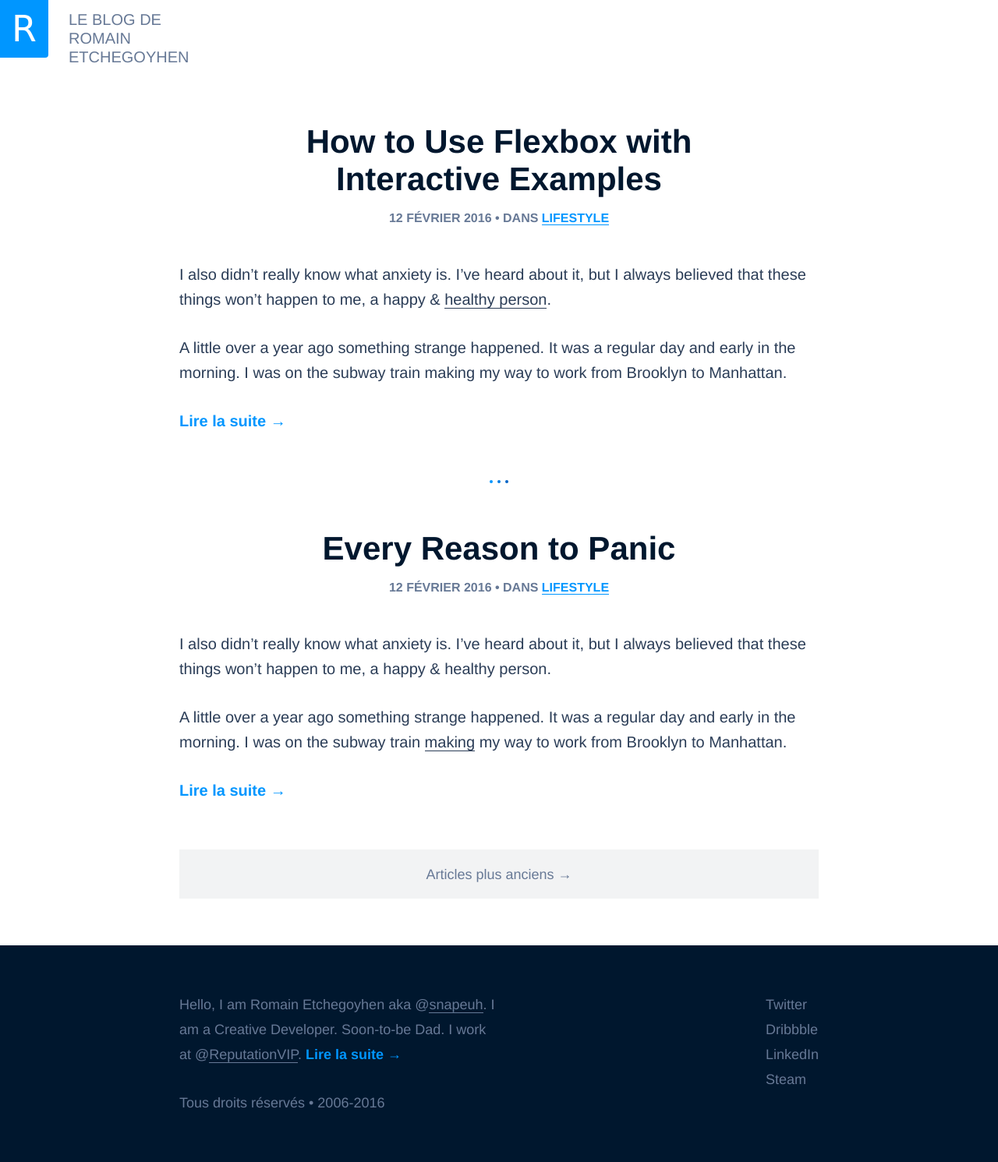
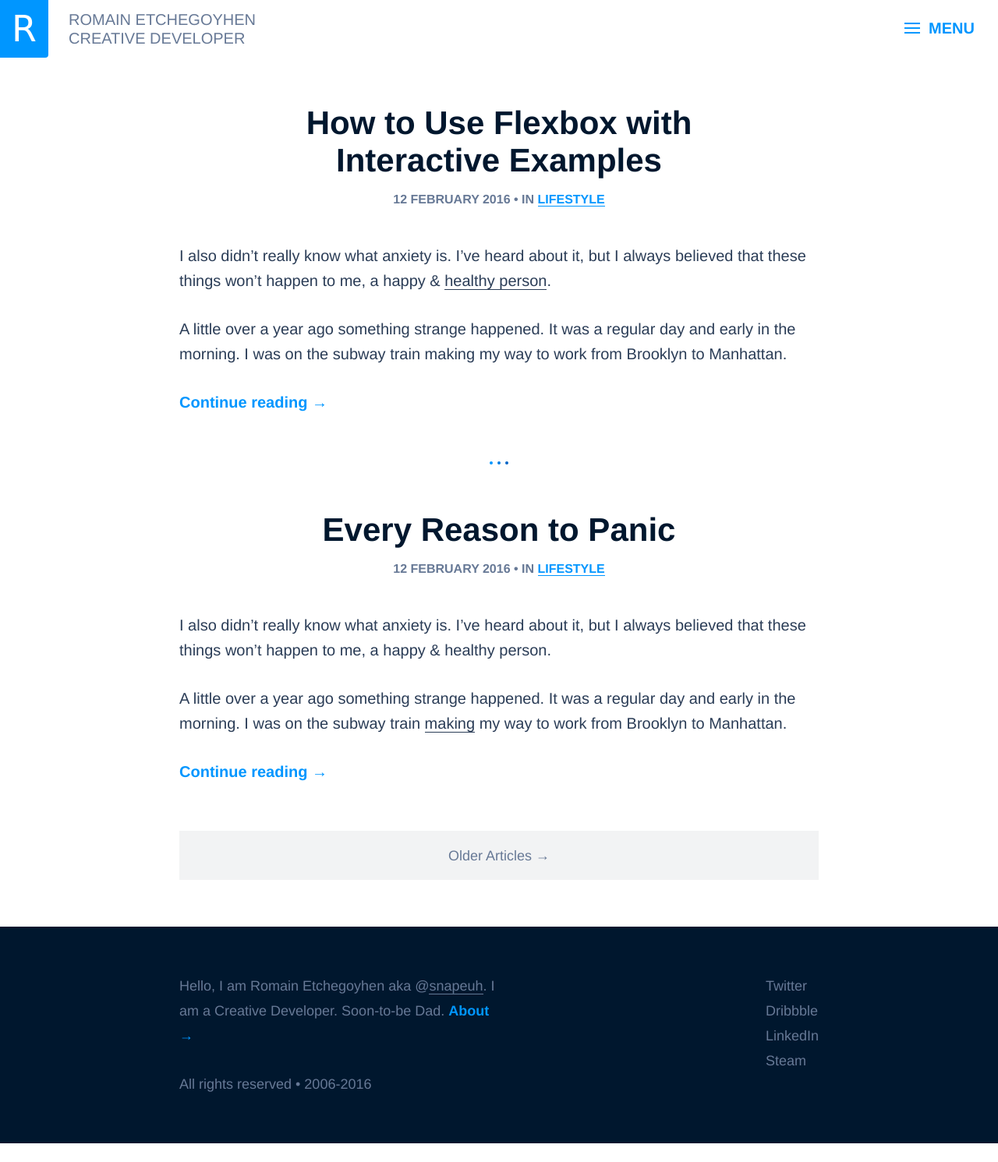
Before and after one commit to snapeuh/blog, a PHP site: page / in a window 1280 px wide. Shown: the whole page at 78% size. After the commit the page ends 1467 px from the top, so only its background shows below. Run offline with PHP 8.4, Linux system fonts and the light colour scheme; some libraries are stand-ins or nearby versions.

Commit message:
Added a menu and translated some text into english

```diff
--- a/css/style.css
+++ b/css/style.css
@@ -34,7 +34,6 @@ header .logo {
   position: relative;
   display: inline-block;
   padding: 13px 0px 13px 88px;
-  width: 275px;
   text-transform: uppercase;
   text-decoration: none; }
   header .logo .name {
@@ -54,6 +53,48 @@ header .logo {
     font-size: 46px;
     line-height: 44px;
     border-bottom-right-radius: 4px; }
+header .nav {
+  position: relative;
+  float: right;
+  margin: 20px 30px 0px 0px; }
+  header .nav > button {
+    background: none;
+    border: none;
+    outline: none;
+    font-size: 20px;
+    line-height: 24px;
+    color: #0096ff;
+    text-transform: uppercase;
+    font-weight: 600; }
+  header .nav svg {
+    vertical-align: -9px; }
+    header .nav svg rect {
+      fill: #0096ff; }
+  header .nav .dropdown {
+    position: absolute;
+    background: #fff;
+    top: 120%;
+    left: 50%;
+    width: 110px;
+    margin-left: -55px;
+    border-radius: 4px;
+    list-style: none;
+    text-align: center;
+    box-shadow: 0px 1px 3px rgba(0, 0, 0, 0.15);
+    visibility: hidden;
+    opacity: 0;
+    transform: scale(0.6);
+    transform-origin: 50% 0%;
+    transition: all ease-out .1s; }
+    header .nav .dropdown li {
+      padding: 8px 25px;
+      border-top: 1px solid #f2f3f4; }
+    header .nav .dropdown a {
+      color: #677996; }
+    header .nav .dropdown.in {
+      transform: scale(1);
+      visibility: visible;
+      opacity: 1; }
 
 main {
   width: 820px;
@@ -111,12 +152,12 @@ main {
     main .separator:after {
       background: #0064c6;
       left: 10px; }
-  main nav {
+  main .pagination {
     background: #f2f3f4;
     margin-top: 60px;
     padding: 15px;
     text-align: center; }
-    main nav a {
+    main .pagination a {
       color: #677996;
       font-size: 18px; }
 
--- a/css/style.scss
+++ b/css/style.scss
@@ -7,6 +7,7 @@ $title-color: #00172e;
 $content-width: 820px;
 
 $site-background: #ffffff;
+$light-background: #f2f3f4;
 $footer-background: #00172e;
 
 *,
@@ -54,7 +55,6 @@ header {
         position: relative;
         display: inline-block;
         padding: 13px 0px 13px 88px;
-        width: 275px;
         text-transform: uppercase;
         text-decoration: none;
 
@@ -77,6 +77,64 @@ header {
             font-size: 46px;
             line-height: 44px;
             border-bottom-right-radius: 4px;
+        }
+    }
+
+    .nav {
+        position: relative;
+        float: right;
+        margin: 20px 30px 0px 0px;
+
+        & > button {
+            background: none;
+            border: none;
+            outline: none;
+            font-size: 20px;
+            line-height: 24px;
+            color: $highlight-text-color;
+            text-transform: uppercase;
+            font-weight: 600;
+        }
+
+        svg {
+            vertical-align: -9px;
+
+            rect {
+                fill: $highlight-text-color;
+            }
+        }
+
+        .dropdown {
+            position: absolute;
+            background: #fff;
+            top: 120%;
+            left: 50%;
+            width: 110px;
+            margin-left: -55px;
+            border-radius: 4px;
+            list-style: none;
+            text-align: center;
+            box-shadow: 0px 1px 3px rgba(0, 0, 0, .15);
+            visibility: hidden;
+            opacity: 0;
+            transform: scale(.6);
+            transform-origin: 50% 0%;
+            transition: all ease-out .1s;
+
+            li {
+                padding: 8px 25px;
+                border-top: 1px solid $light-background;
+            }
+
+            a {
+                color: $secondary-text-color;
+            }
+
+            &.in {
+                transform: scale(1);
+                visibility: visible;
+                opacity: 1;
+            }
         }
     }
 }
@@ -164,8 +222,8 @@ main {
         }
     }
 
-    nav {
-        background: #f2f3f4;
+    .pagination {
+        background: $light-background;
         margin-top: 60px;
         padding: 15px;
         text-align: center;
--- a/index.html
+++ b/index.html
@@ -13,39 +13,47 @@
     <body>
         <header>
             <a class="logo" href="/">
-                <h1 class="name">Le blog de Romain Etchegoyhen</h1>
+                <h1 class="name">Romain Etchegoyhen<br>Creative developer</h1>
             </a>
+            <nav class="nav">
+                <button type="button" class="button"><svg version="1.1" id="Layer_1" xmlns="http://www.w3.org/2000/svg" xmlns:xlink="http://www.w3.org/1999/xlink" x="0px" y="0px" width="32px" height="32px" viewBox="0 0 512 512" style="enable-background:new 0 0 512 512;" xml:space="preserve"><g><rect x="96" y="241" width="320" height="32"/><rect x="96" y="145" width="320" height="32"/><rect x="96" y="337" width="320" height="32"/></g></svg> Menu</button>
+                <ul class="dropdown">
+                    <li><a href="#">Work</a></li>
+                    <li><a href="#">Blog</a></li>
+                    <li><a href="#">About</a></li>
+                </ul>
+            </nav>
         </header>
 
         <main class="posts">
             <article class="post">
                 <h2><a href="#">How to Use Flexbox with Interactive Examples</a></h2>
-                <p class="meta">12 février 2016 • dans <a href="#">Lifestyle</a></p>
+                <p class="meta">12 february 2016 • in <a href="#">Lifestyle</a></p>
                 <p>I also didn’t really know what anxiety is. I’ve heard about it, but I always believed that these things won’t happen to me, a happy & <a href="#">healthy person</a>.</p>
                 <p>A little over a year ago something strange happened. It was a regular day and early in the morning. I was on the subway train making my way to work from Brooklyn to Manhattan.</p>
-                <p><a class="read" href="#">Lire la suite →</a></p>
+                <p><a class="read" href="#">Continue reading →</a></p>
             </article>
 
             <div class="separator"></div>
 
             <article class="post">
                 <h2><a href="#">Every Reason to Panic</a></h2>
-                <p class="meta">12 février 2016 • dans <a href="#">Lifestyle</a></p>
+                <p class="meta">12 february 2016 • in <a href="#">Lifestyle</a></p>
                 <p>I also didn’t really know what anxiety is. I’ve heard about it, but I always believed that these things won’t happen to me, a happy & healthy person.</p>
                 <p>A little over a year ago something strange happened. It was a regular day and early in the morning. I was on the subway train <a href="#">making</a> my way to work from Brooklyn to Manhattan.</p>
-                <p><a class="read" href="#">Lire la suite →</a></p>
+                <p><a class="read" href="#">Continue reading →</a></p>
             </article>
 
-            <nav class="pagination">
-                <a class="old-posts" href="#">Articles plus anciens →</a>
-            </nav>
+            <div class="pagination">
+                <a class="old-posts" href="#">Older Articles →</a>
+            </div>
         </main>
 
         <footer>
             <div class="row">
                 <div class="left">
-                    <p>Hello, I am Romain Etchegoyhen aka @<a href="#">snapeuh</a>. I am a Creative Developer. Soon-to-be Dad. I work at @<a href="#">ReputationVIP</a>. <a class="read" href="#">Lire la suite →</a></p>
-                    <p>Tous droits réservés • 2006-2016</p>
+                    <p>Hello, I am Romain Etchegoyhen aka @<a href="#">snapeuh</a>. I am a Creative Developer. Soon-to-be Dad. <a class="read" href="#">About →</a></p>
+                    <p>All rights reserved • 2006-2016</p>
                 </div>
                 <div class="right">
                     <ul class="social">
@@ -83,5 +91,11 @@
         </script>
 
         <script src="/js/zepto.min.js"></script>
+
+        <script>
+            $('nav .button').click(function(){
+                $('.dropdown').toggleClass('in');
+            });
+        </script>
     </body>
 </html>
```
